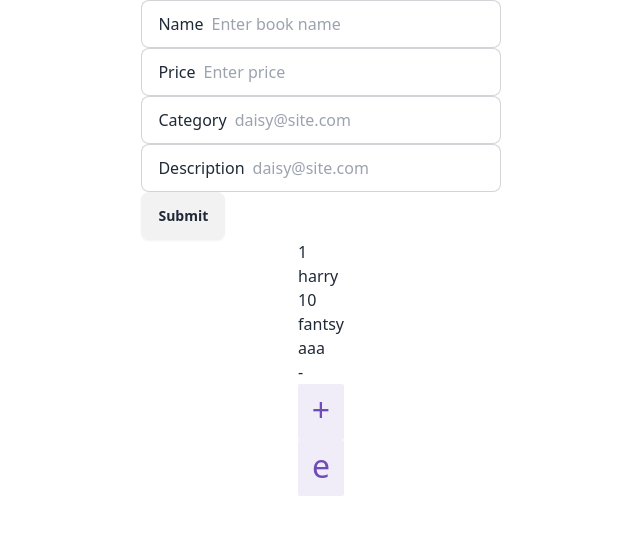
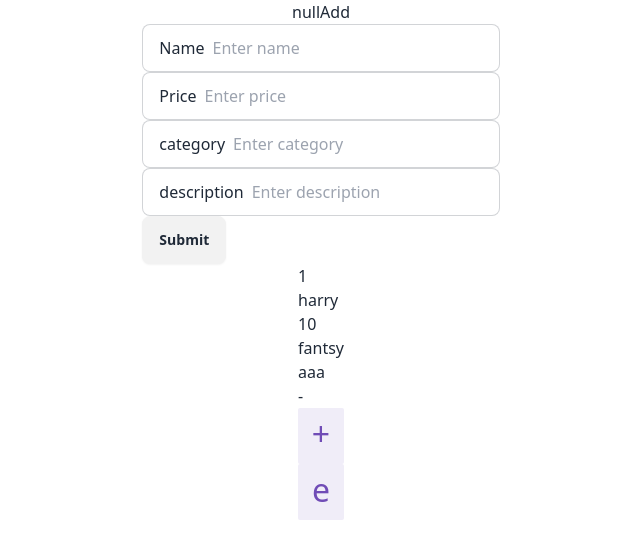
Before and after one commit to TobyChow/blazesoft, a Next.js app: page / in a window 1280 px wide. Shown: the top 558 px of the page, without its empty margins (319-959 px from the left). Built offline with nearby package versions, Linux system fonts and the light colour scheme; what next-redux-wrapper would draw is missing.

Commit message:
add formik

```diff
--- a/app/components/bookForm/BookForm.tsx
+++ b/app/components/bookForm/BookForm.tsx
@@ -4,68 +4,74 @@ import {
 } from "@/lib/features/counter/counterSlice";
 import { useAppDispatch } from "@/lib/hooks";
 import { useState } from "react";
+import { Formik, Form, Field, ErrorMessage } from 'formik';
 
 export default function BookForm({ book = null }) {
     const dispatch = useAppDispatch();
-    const [name, setName] = useState(book?.name ?? '');
-    const [price, setPrice] = useState(book?.price ?? '');
-    const [category, setCategory] = useState(book?.category ?? '');
-    const [description, setDescription] = useState(book?.description ?? '');
+    const mode = book?.id ? 'Edit' : 'Add';
+    return (
+        <>
+        { mode }
+        <Formik
+            initialValues={{
+                name: book?.id || '',
+                price: book?.price || '',
+                category: book?.category || '',
+                description: book?.description || ''
+            }}
+            validate={values => {
+                const errors = {};
+                if (values.name === '') {
+                    errors.name = 'Required';
+                }
+                if (values.price === '') {
+                    errors.price = 'Required';
+                }
+                if (values.category === '') {
+                    errors.category = 'Required';
+                }
+                if (values.description === '') {
+                    errors.description = 'Required';
+                }
+                return errors;
+            }}
+            onSubmit={(values) => {
+                if (book?.id) {
+                    dispatch(edit({id:book.id, ...values}))
+                } else {
+                    dispatch(add(values));
+                }
+            }}
+        >{(props) => (
+            <Form>
+                <label htmlFor="name" className="input input-bordered flex items-center gap-2">
+                    Name
+                    <Field id="name" name="name" placeholder="Enter name" />
+                </label>
+                <ErrorMessage name="name" component="div" />
 
-    function handleSubmit(e) {
-        e.preventDefault();
-        const formContent = {
-            name,
-            price,
-            category,
-            description
-        }
+                <label htmlFor="price" className="input input-bordered flex items-center gap-2">
+                    Price
+                    <Field id="price" name="price" placeholder="Enter price" />
+                </label>
+                <ErrorMessage name="price" component="div" />
 
+                <label htmlFor="category" className="input input-bordered flex items-center gap-2">
+                    category
+                    <Field id="category" name="category" placeholder="Enter category" />
+                </label>
+                <ErrorMessage name="category" component="div" />
 
-        // quick and dirty validation
-        let isValid = true;
-        for (let field in formContent) {
-            console.log(formContent, field);
+                <label htmlFor="description" className="input input-bordered flex items-center gap-2">
+                    description
+                    <Field id="description" name="description" placeholder="Enter description" />
+                </label>
+                <ErrorMessage name="description" component="div" />
 
-            if (formContent[field] === '') {
-                console.log('err');
-                isValid = false;
-            }
-        }
-
-        if (!isValid) return;
-
-        if (book?.id) {
-            dispatch(edit({id:book.id, ...formContent}))
-        } else {
-            dispatch(add(formContent))
-        }
-
-        setName('');
-        setPrice('');
-        setCategory('');
-        setDescription('');
-    }
-
-    return (
-        <form>
-            <label className="input input-bordered flex items-center gap-2">
-                Name
-                <input required value={name} onChange={(e) => setName(e.target.value)} type="text" className="grow" placeholder="Enter book name"/>
-            </label>
-            <label className="input input-bordered flex items-center gap-2">
-                Price
-                <input required value={price} onChange={(e) => setPrice(e.target.value)} type="text" className="grow" placeholder="Enter price" />
-            </label>
-            <label className="input input-bordered flex items-center gap-2">
-                Category
-                <input required value={category} onChange={(e) => setCategory(e.target.value)} type="text" className="grow" placeholder="daisy@site.com" />
-            </label>
-            <label className="input input-bordered flex items-center gap-2">
-                Description
-                <input required value={description} onChange={(e) => setDescription(e.target.value)} type="text" className="grow" placeholder="daisy@site.com" />
-            </label>
-            <button type="submit" onClick={handleSubmit} className="btn">Submit</button>
-        </form>
+                <button type="submit" className="btn">Submit</button>
+            </Form>
+        )}
+        </Formik>
+        </>
     );
 }
--- a/app/components/counter/Counter.tsx
+++ b/app/components/counter/Counter.tsx
@@ -33,7 +33,8 @@ export const Counter = () => {
 
   return (
     <>
-      <BookForm book={selectedBook}/>
+      {JSON.stringify(selectedBook)}
+      <BookForm key={Math.random()}book={selectedBook}/>
 
       <BookList bookList={bookList} setSelectedBook={setSelectedBook}/>
 
--- a/package.json
+++ b/package.json
@@ -10,6 +10,7 @@
     "@heroicons/react": "^2.1.3",
     "@nextui-org/react": "^2.2.10",
     "@reduxjs/toolkit": "^2.2.0",
+    "formik": "^2.4.5",
     "framer-motion": "^11.0.28",
     "next": "latest",
     "next-redux-wrapper": "^8.1.0",
```
Also changed, not shown: 1 other file (tests, documents, lock files or other folders).
